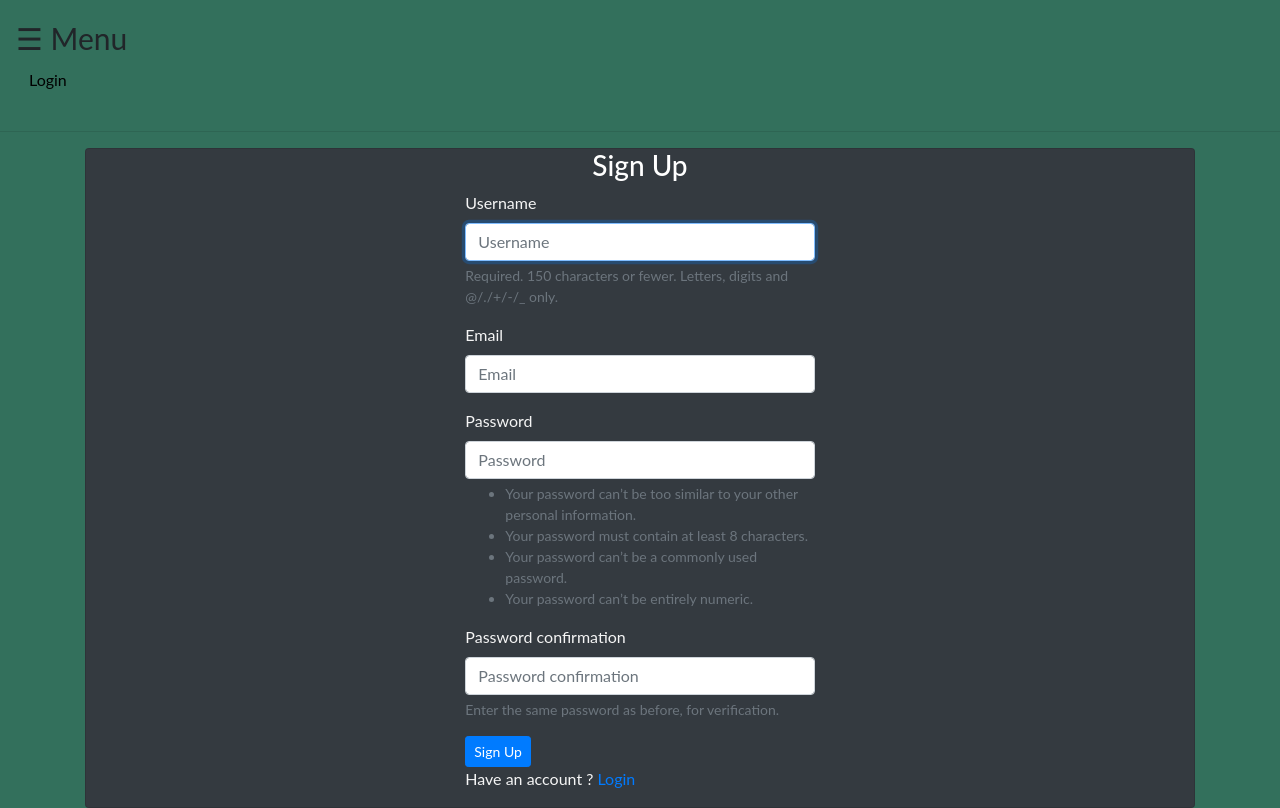
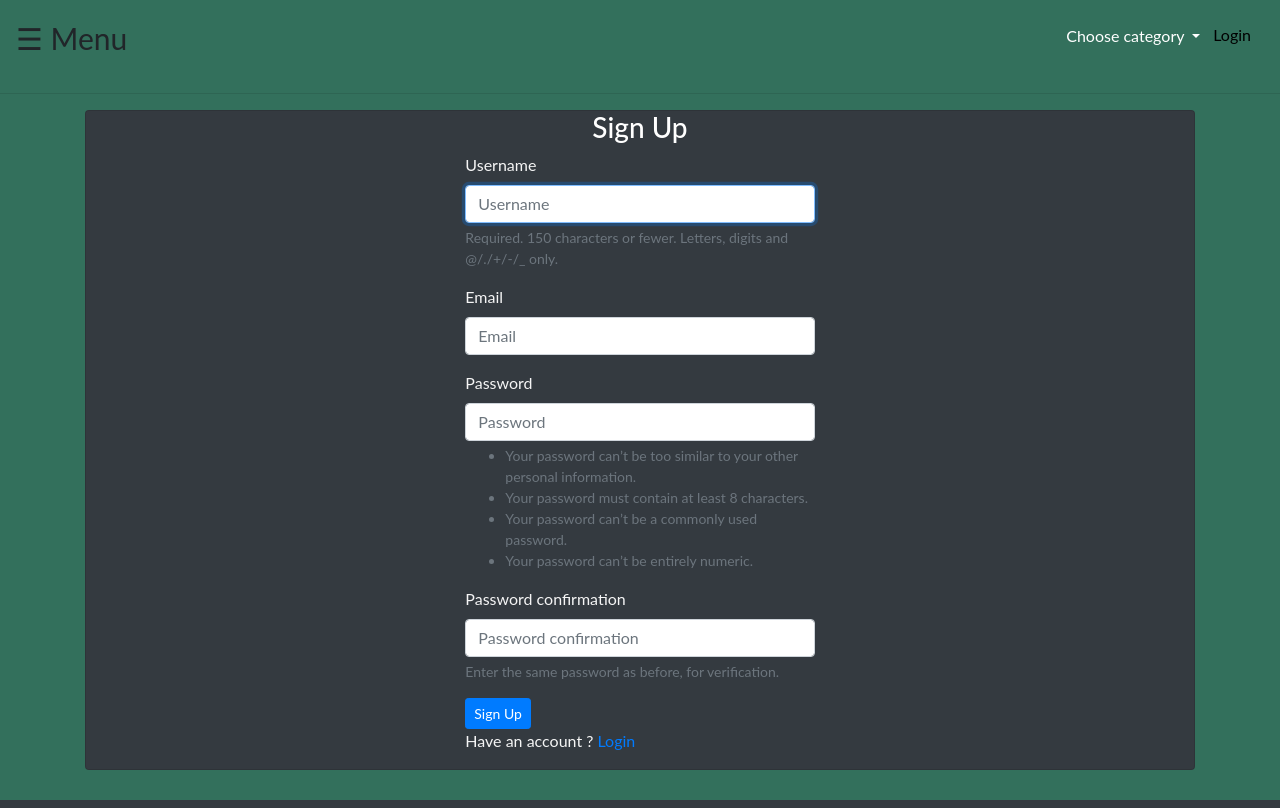
Before and after one commit to FrancisSakwa89/Advert-Web, a Django app: page /signup in a window 1280 px wide. Run offline with Django 3.2, Linux system fonts and the light colour scheme; some libraries are stand-ins or nearby versions.

Commit message:
added more templates to my app frankstore

```diff
--- a/frankstore/templates/advert.html
+++ b/frankstore/templates/advert.html
@@ -81,6 +81,7 @@
 </div>
 </div>
 </div>
+
 <script>
 
   $("#DeleteButton").click(function () {
--- a/frankstore/templates/navbar.html
+++ b/frankstore/templates/navbar.html
@@ -71,10 +71,11 @@ body {
 <div id="main">
 
   <span style="font-size:30px;cursor:pointer" onclick="openNav()">&#9776; Menu</span>
-  <div class="navbar-nav">
+
+  <div class="navbar-nav" style="float:right;">
       {% if user.is_authenticated %}
       <li class="dropdown">
-    <a href="#" class="dropdown-toggle btn btn-outline-success" data-toggle="dropdown" role="button" aria-expanded="true">Account
+        <a href="#" class="dropdown-toggle btn btn" data-toggle="dropdown" role="button" aria-expanded="true" style="color:white">Account
           <span class="caret"></span>
         </a>
         <ul class="dropdown-menu" role="menu">
@@ -100,8 +101,28 @@ body {
 </ul>
 
 </div>
+<div class="navbar-nav" style="float:right;">
+<li class="nav-item dropdown">
+  <a class="nav-link dropdown-toggle" href="{% url 'welcome' %}" id="navbarDropdown" role="button" data-toggle="dropdown" aria-haspopup="true" aria-expanded="false" style="color:white">
+    Choose category
+  </a>
+  <div class="dropdown-menu" aria-labelledby="navbarDropdown">
+    {% if categories %}
+      {% for category in categories %}
+    <a class="dropdown-item" href="{% url 'category' category.id %}">{{category.category}}</a>
+      {% endfor %}
+    {% endif %}
+    <div class="dropdown-divider"></div>
+  <a class="dropdown-item" href="{% url 'welcome' %}">All categories</a>
+</li>
 </div>
 </div>
+
+</div>
+</div>
+  </div>
+
+
 <script>
 function openNav() {
   document.getElementById("mySidenav").style.width = "250px";
--- a/frankstore/templates/profile.html
+++ b/frankstore/templates/profile.html
@@ -30,7 +30,7 @@
                     </div>
                     <div class="modal-body">
                         <div class='image-modal'>
-                            <img  src="{{profile.photo.url}}" alt="{{ advert.name }}" data-toggle="modal" data-target="#exampleModalCenter" height="350px" width="80%">
+                            <img  src="{{profile.photo.url}}" alt="{{ advert.name }}" data-toggle="modal" data-target="#exampleModalCenter" height="300px" width="80%">
                         </div>
                         <br>
                         <div class='desc-modal' style="color:black">
--- a/frankstore/urls.py
+++ b/frankstore/urls.py
@@ -24,7 +24,7 @@ urlpatterns=[
     url(r'^advert/(?P<pk>\d+)/remove/$', views.advert_remove, name='advert_remove'),
     url(r'^myadvert/', views.myadvert, name='myadvert'),
     url(r'^mpesa/', views.mpesa,name = 'mpesa'),
-    # url(r'^category/(\d+)', views.category, name='category'),
+    url(r'^category/(\d+)', views.category, name='category'),
 
 
 
--- a/frankstore/views.py
+++ b/frankstore/views.py
@@ -6,9 +6,8 @@ from django.contrib.auth.models import User
 from django.urls import reverse
 from django.db.models import Q
 from django.shortcuts import get_object_or_404
-from .models import Profile, Advert
+from .models import Profile, Advert,Category
 from .forms import ProfileForm,NewAdvertForm,RegisterForm,UserUpdateForm, ProfileUpdateForm
-from django.contrib import messages
 from django.views.generic import (ListView,DetailView,CreateView,UpdateView,)
 # Create your views here.
 
@@ -123,6 +122,8 @@ def search(request):
     title = 'Search Error'
     return render(request,'search.html',{'message':message,'title':title,'profile':profile})
 
+
+@login_required(login_url='/accounts/login/')
 def advert_remove(request, pk):
     advert = get_object_or_404(Advert, pk=pk)
     advert.delete()
@@ -157,15 +158,15 @@ def register(request):
 
     return render(request, 'registration/registration_form.html',{'form': form})
 
-# def category(request,category):
+def category(request,category):
 
-#   categories = Category.objects.all()
+  categories = Category.objects.all()
 
-#   if category.objects.get(pk=category):
-#     adverts = Advert.filter_by_category(category)
-#     title = (category.objects.get(pk=category)).category
+  if category.objects.get(pk=category):
+    adverts = Advert.filter_by_category(category)
+    title = (category.objects.get(pk=category)).category
 
-#   else:
-#     raise Http404()
+  else:
+    raise Http404()
 
-#   return render(request,'cat.html',{'title':title,'adverts':adverts, 'categories':categories})
+  return render(request,'cat.html',{'title':title,'adverts':adverts, 'categories':categories})
```
Also changed, not shown: frankstore/models.py (+21 -0 lines), frankstore/templates/index.html (+33 -1 lines), db.sqlite3, media/photos/sports_qzhkxN5.jpeg (added), static/css/animate.css, static/css/styles.css (line endings or trailing spaces). Lines whose indentation alone changed are shown as unchanged.
